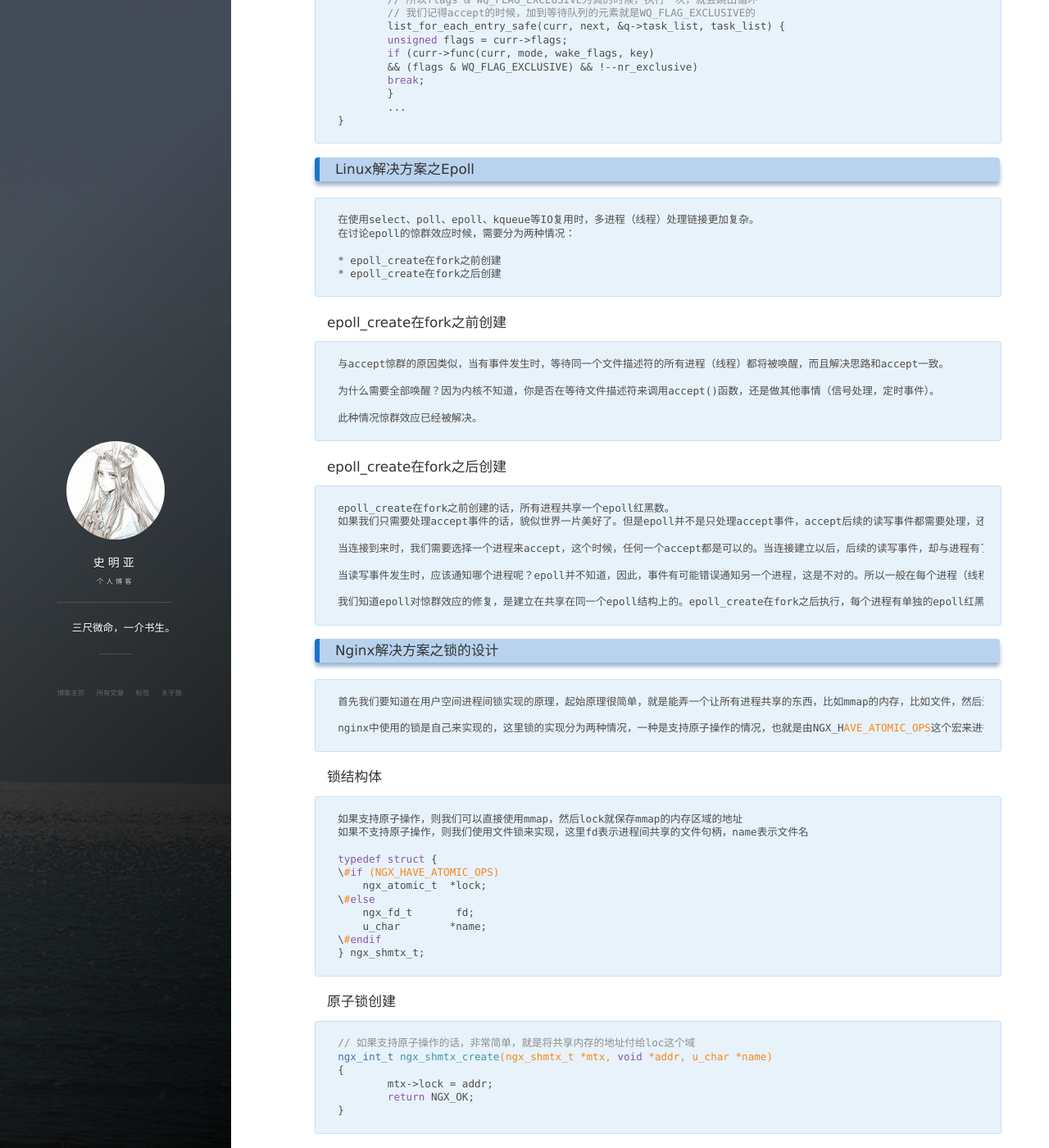
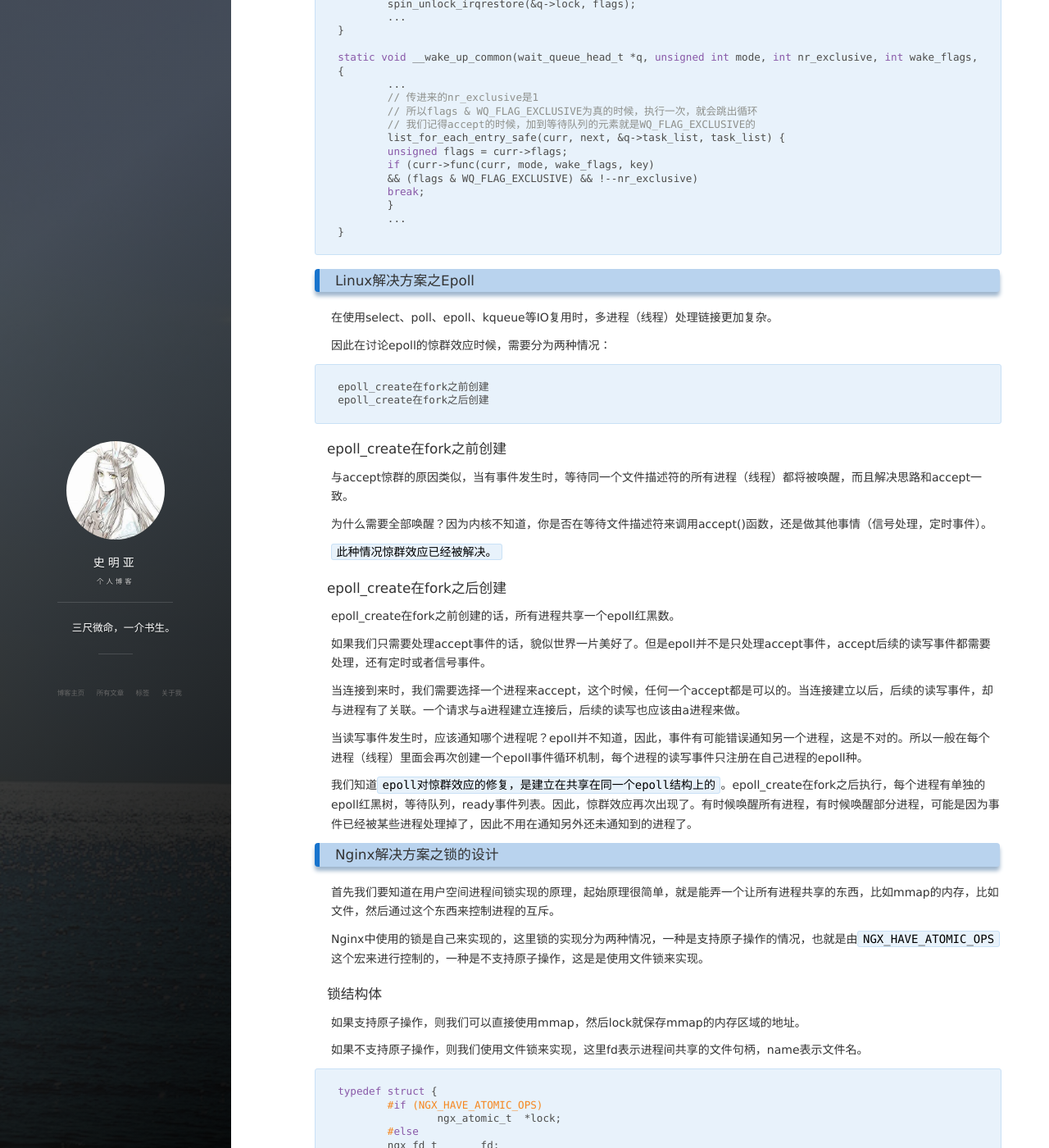
Before and after one commit to shimingyah/shimingyah.github.io, a Jekyll site: the page built from _posts/2019-07-23-Linux惊群效应之Nginx解决方案.md, in a window 1280 px wide and 1400 px high, scrolled down 2308 px. Shown: the whole window at 82% size. Built offline with Jekyll 4.4.1, drawn with Linux system fonts in a browser that asks for light colours; nearby versions of some CDN libraries; comment, search, counter and statistics services are not loaded; some of the changed text lies outside the part shown.

Commit message:
update article

```diff
--- a/_posts/2019-07-23-Linux惊群效应之Nginx解决方案.md
+++ b/_posts/2019-07-23-Linux惊群效应之Nginx解决方案.md
@@ -8,7 +8,7 @@ tag: 网络
 
 ### 前言
 
-	项目涉及到Nginx一些公共模块的使用，而且也想对惊群效应有个深入的了解，在整理了网上资料以及实践后，记录成文章以便复习巩固。
+项目涉及到Nginx一些公共模块的使用，而且也想对惊群效应有个深入的了解，在整理了网上资料以及实践后，记录成文章以便复习巩固。
 
 ### 目录
 
@@ -78,7 +78,7 @@ tag: 网络
     	spin_unlock_irqrestore(&q->lock, flags);
 	}
 
-	**唤醒阻塞的accept代码片段如下：**
+**唤醒阻塞的accept代码片段如下：**
 
 	// 当有tcp连接完成，就会从半连接队列拷贝socket到连接队列，这个时候我们就可以唤醒阻塞的accept了。
 	int tcp_v4_do_rcv(struct sock *sk, struct sk_buff *skb)
@@ -130,49 +130,57 @@ tag: 网络
 	}
 
 ### <a name="chapter5"></a>Linux解决方案之Epoll
-	在使用select、poll、epoll、kqueue等IO复用时，多进程（线程）处理链接更加复杂。
-	在讨论epoll的惊群效应时候，需要分为两种情况：
 
-	* epoll_create在fork之前创建
-	* epoll_create在fork之后创建
+在使用select、poll、epoll、kqueue等IO复用时，多进程（线程）处理链接更加复杂。
+
+因此在讨论epoll的惊群效应时候，需要分为两种情况：
+
+	epoll_create在fork之前创建
+	epoll_create在fork之后创建
 
 #### epoll_create在fork之前创建
-	与accept惊群的原因类似，当有事件发生时，等待同一个文件描述符的所有进程（线程）都将被唤醒，而且解决思路和accept一致。
 
-	为什么需要全部唤醒？因为内核不知道，你是否在等待文件描述符来调用accept()函数，还是做其他事情（信号处理，定时事件）。
+与accept惊群的原因类似，当有事件发生时，等待同一个文件描述符的所有进程（线程）都将被唤醒，而且解决思路和accept一致。
 
-	此种情况惊群效应已经被解决。
+为什么需要全部唤醒？因为内核不知道，你是否在等待文件描述符来调用accept()函数，还是做其他事情（信号处理，定时事件）。
+
+`此种情况惊群效应已经被解决。`
 
 #### epoll_create在fork之后创建
-	epoll_create在fork之前创建的话，所有进程共享一个epoll红黑数。
-	如果我们只需要处理accept事件的话，貌似世界一片美好了。但是epoll并不是只处理accept事件，accept后续的读写事件都需要处理，还有定时或者信号事件。
 
-	当连接到来时，我们需要选择一个进程来accept，这个时候，任何一个accept都是可以的。当连接建立以后，后续的读写事件，却与进程有了关联。一个请求与a进程建立连接后，后续的读写也应该由a进程来做。
+epoll_create在fork之前创建的话，所有进程共享一个epoll红黑数。
 
-	当读写事件发生时，应该通知哪个进程呢？epoll并不知道，因此，事件有可能错误通知另一个进程，这是不对的。所以一般在每个进程（线程）里面会再次创建一个epoll事件循环机制，每个进程的读写事件只注册在自己进程的epoll种。
+如果我们只需要处理accept事件的话，貌似世界一片美好了。但是epoll并不是只处理accept事件，accept后续的读写事件都需要处理，还有定时或者信号事件。
 
-	我们知道epoll对惊群效应的修复，是建立在共享在同一个epoll结构上的。epoll_create在fork之后执行，每个进程有单独的epoll红黑树，等待队列，ready事件列表。因此，惊群效应再次出现了。有时候唤醒所有进程，有时候唤醒部分进程，可能是因为事件已经被某些进程处理掉了，因此不用在通知另外还未通知到的进程了。
+当连接到来时，我们需要选择一个进程来accept，这个时候，任何一个accept都是可以的。当连接建立以后，后续的读写事件，却与进程有了关联。一个请求与a进程建立连接后，后续的读写也应该由a进程来做。
+
+当读写事件发生时，应该通知哪个进程呢？epoll并不知道，因此，事件有可能错误通知另一个进程，这是不对的。所以一般在每个进程（线程）里面会再次创建一个epoll事件循环机制，每个进程的读写事件只注册在自己进程的epoll种。
+
+我们知道`epoll对惊群效应的修复，是建立在共享在同一个epoll结构上的`。epoll_create在fork之后执行，每个进程有单独的epoll红黑树，等待队列，ready事件列表。因此，惊群效应再次出现了。有时候唤醒所有进程，有时候唤醒部分进程，可能是因为事件已经被某些进程处理掉了，因此不用在通知另外还未通知到的进程了。
 
 ### <a name="chapter6"></a>Nginx解决方案之锁的设计
 
-	首先我们要知道在用户空间进程间锁实现的原理，起始原理很简单，就是能弄一个让所有进程共享的东西，比如mmap的内存，比如文件，然后通过这个东西来控制进程的互斥。
+首先我们要知道在用户空间进程间锁实现的原理，起始原理很简单，就是能弄一个让所有进程共享的东西，比如mmap的内存，比如文件，然后通过这个东西来控制进程的互斥。
 
-	nginx中使用的锁是自己来实现的，这里锁的实现分为两种情况，一种是支持原子操作的情况，也就是由NGX_HAVE_ATOMIC_OPS这个宏来进行控制的，一种是不支持原子操作，这是是使用文件锁来实现。
+Nginx中使用的锁是自己来实现的，这里锁的实现分为两种情况，一种是支持原子操作的情况，也就是由`NGX_HAVE_ATOMIC_OPS`这个宏来进行控制的，一种是不支持原子操作，这是是使用文件锁来实现。
 
 #### 锁结构体
-	如果支持原子操作，则我们可以直接使用mmap，然后lock就保存mmap的内存区域的地址
-	如果不支持原子操作，则我们使用文件锁来实现，这里fd表示进程间共享的文件句柄，name表示文件名
+
+如果支持原子操作，则我们可以直接使用mmap，然后lock就保存mmap的内存区域的地址。
+
+如果不支持原子操作，则我们使用文件锁来实现，这里fd表示进程间共享的文件句柄，name表示文件名。
 
 	typedef struct {
-	\#if (NGX_HAVE_ATOMIC_OPS)
-	    ngx_atomic_t  *lock;
-	\#else
-	    ngx_fd_t       fd;
-	    u_char        *name;
-	\#endif
+		#if (NGX_HAVE_ATOMIC_OPS)
+	   		ngx_atomic_t  *lock;
+		#else
+	    	ngx_fd_t       fd;
+	    	u_char        *name;
+		#endif
 	} ngx_shmtx_t;
 
 #### 原子锁创建
+
 	// 如果支持原子操作的话，非常简单，就是将共享内存的地址付给loc这个域
 	ngx_int_t ngx_shmtx_create(ngx_shmtx_t *mtx, void *addr, u_char *name)
 	{
@@ -181,16 +189,20 @@ tag: 网络
 	}
 
 #### 原子锁获取
-	trylock，它是非阻塞的，也就是说它会尝试的获得锁，如果没有获得的话，它会直接返回错误。
-	lock，它也会尝试获得锁，而当没有获得他不会立即返回，而是开始进入循环然后不停的去获得锁，知道获得。不过nginx这里还有用到一个技巧，就是每次都会让当前的进程放到cpu的运行队列的最后一位，也就是自动放弃cpu。
+
+`trylock`它是非阻塞的，也就是说它会尝试的获得锁，如果没有获得的话，它会直接返回错误。
+
+
+`lock`它也会尝试获得锁，而当没有获得他不会立即返回，而是开始进入循环然后不停的去获得锁，知道获得。不过Nginx这里还有用到一个技巧，就是每次都会让当前的进程放到cpu的运行队列的最后一位，也就是自动放弃cpu。
 
 #### 原子锁实现
-	如果系统库支持的情况，此时直接调用OSAtomicCompareAndSwap32Barrier，即CAS。
 
-	\#define ngx_atomic_cmp_set(lock, old, new)
+如果系统库支持的情况，此时直接调用`OSAtomicCompareAndSwap32Barrier`即CAS。
+
+	#define ngx_atomic_cmp_set(lock, old, new)
 	    OSAtomicCompareAndSwap32Barrier(old, new, (int32_t *) lock)
 
-	如果系统库不支持这个指令的话，nginx自己还用汇编实现了一个。
+如果系统库不支持这个指令的话，Nginx自己还用汇编实现了一个。
 
 	static ngx_inline ngx_atomic_uint_t ngx_atomic_cmp_set(ngx_atomic_t *lock, ngx_atomic_uint_t old,
 	    ngx_atomic_uint_t set)
@@ -259,18 +283,19 @@ tag: 网络
 	    }
 	}
 
-	NGX_POST_EVENTS标记，设置了这个标记就说明当socket有数据被唤醒时，我们并不会马上accept或者说读取，而是将这个事件保存起来，然后当我们释放锁之后，才会进行accept或者读取这个句柄。
-
 	// 如果ngx_posted_accept_events不为NULL，则说明有accept event需要nginx处理。
 	if (ngx_posted_accept_events) {
 	        ngx_event_process_posted(cycle, &ngx_posted_accept_events);
 	}
 
-	如果没有设置NGX_POST_EVENTS标记的话，nginx会立即accept或者读取句柄
+`NGX_POST_EVENTS`标记，设置了这个标记就说明当socket有数据被唤醒时，我们并不会马上accept或者说读取，而是将这个事件保存起来，然后当我们释放锁之后，才会进行accept或者读取这个句柄。
 
-	定时器，这里如果nginx没有获得锁，并不会马上再去获得锁，而是设置定时器，然后在epoll休眠(如果没有其他的东西唤醒).此时如果有连接到达，当前休眠进程会被提前唤醒，然后立即accept。否则，休眠 ngx_accept_mutex_delay时间，然后继续try lock。
+如果没有设置`NGX_POST_EVENTS`标记的话，nginx会立即accept或者读取句柄。
+
+`定时器`这里如果nginx没有获得锁，并不会马上再去获得锁，而是设置定时器，然后在epoll休眠(如果没有其他的东西唤醒).此时如果有连接到达，当前休眠进程会被提前唤醒，然后立即accept。否则，休眠 `ngx_accept_mutex_delay`时间，然后继续try lock。
 
 #### 获取锁来解决惊群
+
 	ngx_int_t ngx_trylock_accept_mutex(ngx_cycle_t *cycle)
 	{
 	    // 尝试获得锁
@@ -311,8 +336,7 @@ tag: 网络
 	    return NGX_OK;
 	}
 
-	如上代码，当一个连接来的时候，此时每个进程的epoll事件列表里面都是有该fd的。抢到该连接的进程先释放锁，在accept。没有抢到的进程把该fd从事件列表里面移除，不必再调用accept，造成资源浪费。
-	同时由于锁的控制(以及获得锁的定时器)，每个进程都能相对公平的accept句柄，也就是比较好的解决了子进程负载均衡。
+如上代码，当一个连接来的时候，此时每个进程的epoll事件列表里面都是有该fd的。抢到该连接的进程先释放锁，在accept。没有抢到的进程把该fd从事件列表里面移除，不必再调用accept，造成资源浪费。
+同时由于锁的控制(以及获得锁的定时器)，每个进程都能相对公平的accept句柄，也就是比较好的解决了子进程负载均衡。
 
-<br>
-转载请注明：[史明亚的博客](https://shimingyah.github.io) » [Linux惊群效应之Nginx解决方案](文章链接)
+转载请注明：[史明亚的博客](https://shimingyah.github.io) » [Linux惊群效应之Nginx解决方案](https://shimingyah.github.io/2019/07/Linux%E6%83%8A%E7%BE%A4%E6%95%88%E5%BA%94%E4%B9%8BNginx%E8%A7%A3%E5%86%B3%E6%96%B9%E6%A1%88/)
```
Also changed, not shown: other parts of _posts/2019-07-23-Linux惊群效应之Nginx解决方案.md (+29 -17 lines).
